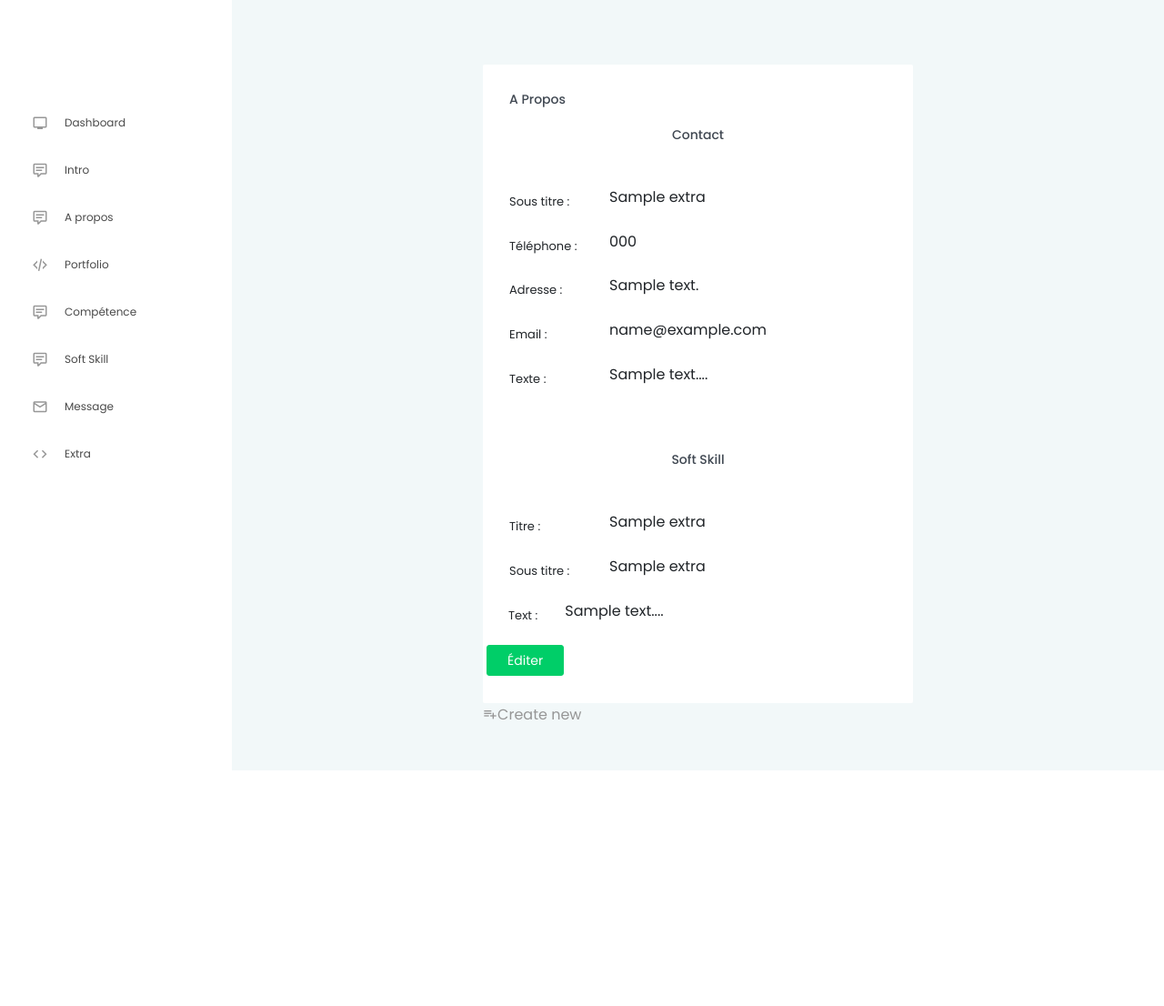
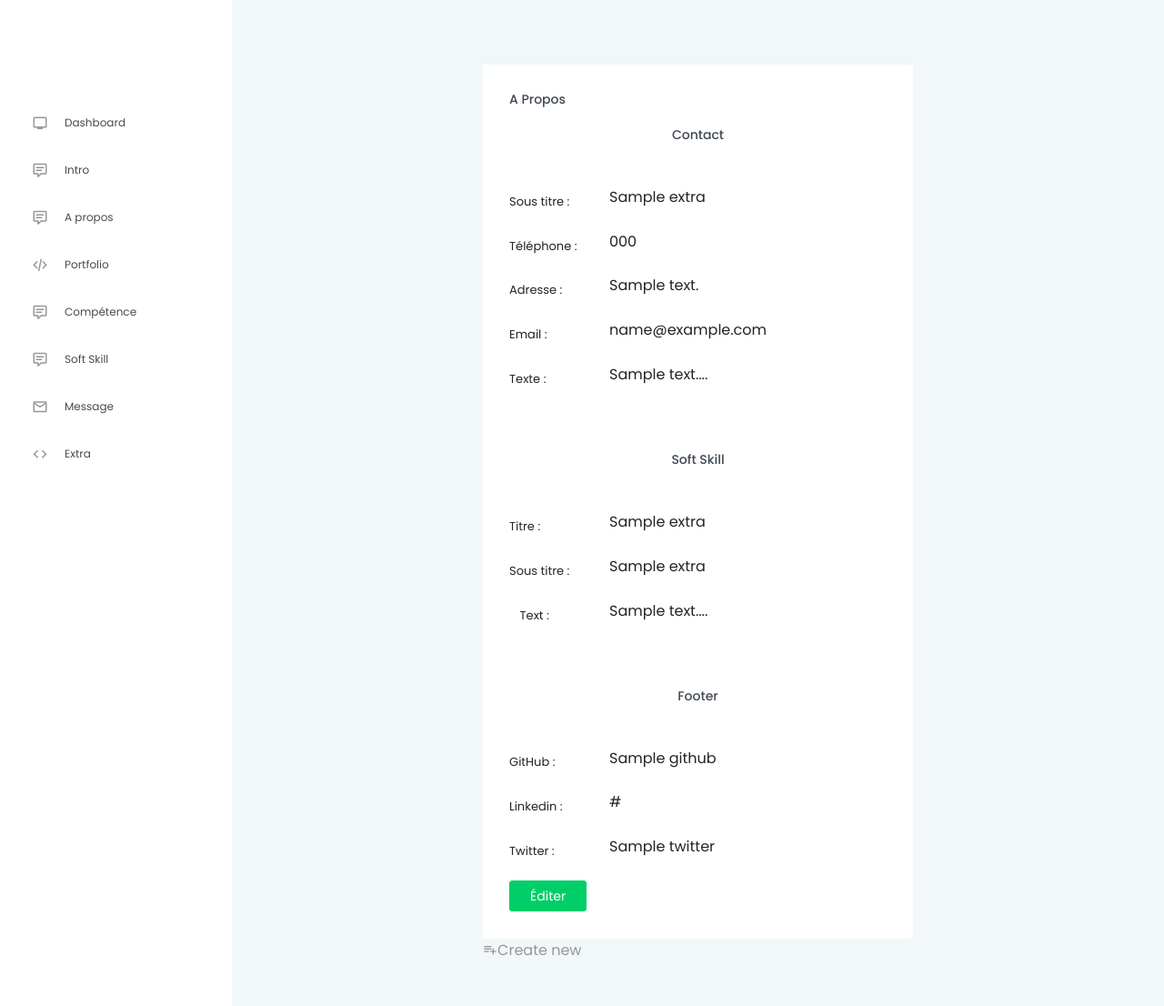
Before and after one commit to JefDc/portfolio, a Symfony app: template templates/admin/extra/index.html.twig in a window 1280 px wide. Shown: the part 64-1170 px from the top of the page at 91% size. Before the commit the page ends 911 px from the top, so only its background shows below. Run offline with Twig, Linux system fonts and the light colour scheme; the template is opened without the code that fills it: most values are stand-ins (such as "Sample title", 1, 10 or a date in 2020); some libraries are stand-ins or nearby versions.

Commit message:
add fields entity extra

```diff
--- a/templates/admin/extra/index.html.twig
+++ b/templates/admin/extra/index.html.twig
@@ -83,6 +83,7 @@
                                             </div>
                                         </div>
                                     </div>
+                                </div>
                                 <div class="row">
                                     <div class="col-md-12">
                                         <div class="form-group row">
@@ -92,13 +93,49 @@
                                             </div>
                                         </div>
                                     </div>
-                                <a href="{{ path('extra_edit', {'id' : extra.id}) }}"><button type="submit" class="btn btn-success mr-2">Éditer</button></a>
+                                </div>
+                                <div class="row">
+                                    <div class="col-md-12">
+                                        <div class="subTitle">
+                                            <h4 class="card-title text-center m-5">Footer</h4>
+                                            <div class="form-group row">
+                                                <label class="col-sm-3 col-form-label">GitHub :</label>
+                                                <div class="col-sm-9">
+                                                    {{ extra.github }}
                                                 </div>
                                             </div>
+                                        </div>
+                                    </div>
+                                </div>
+                                <div class="row">
+                                    <div class="col-md-12">
+                                        <div class="form-group row">
+                                            <label class="col-sm-3 col-form-label">Linkedin :</label>
+                                            <div class="col-sm-9">
+                                                {{ extra.linkedin }}
+                                            </div>
+                                        </div>
+                                    </div>
+                                </div>
+                                <div class="row">
+                                    <div class="col-md-12">
+                                        <div class="form-group row">
+                                            <label class="col-sm-3 col-form-label">Twitter :</label>
+                                            <div class="col-sm-9">
+                                                {{ extra.twitter }}
+                                            </div>
+                                        </div>
+                                    </div>
+                                </div>
+                                <a href="{{ path('extra_edit', {'id' : extra.id}) }}">
+                                    <button type="submit" class="btn btn-success mr-2">Éditer</button>
+                                </a>
                             </div>
                         </div>
                         <a href="{{ path('extra_new') }}" class="mdi mdi-playlist-plus text-gray">Create new</a>
                     </div>
                 </div>
+            </div>
+        </div>
     {% endfor %}
 {% endblock %}
```
Also changed, not shown: templates/admin/extra/_form.html.twig (+15 -0 lines). Lines whose indentation alone changed are shown as unchanged.
